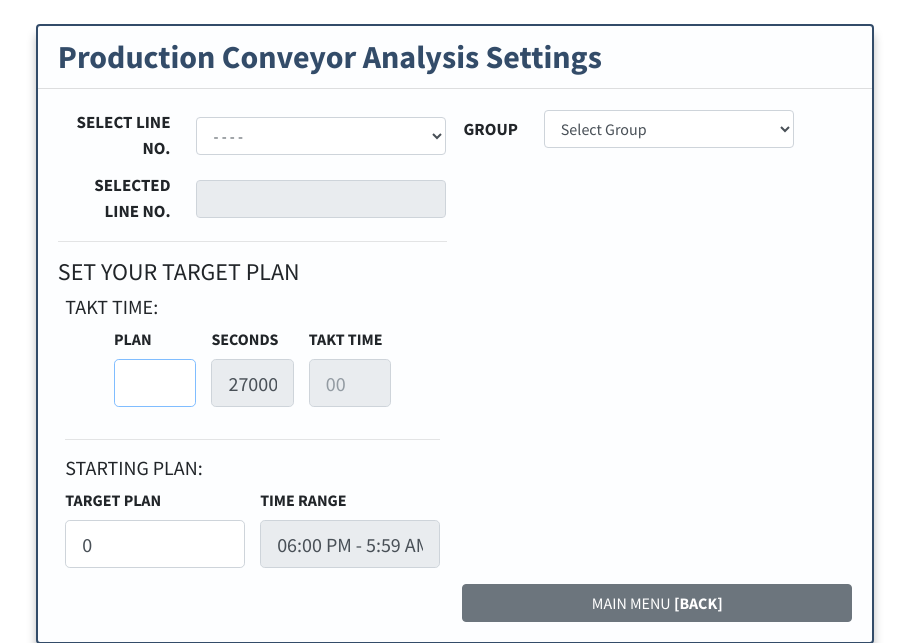
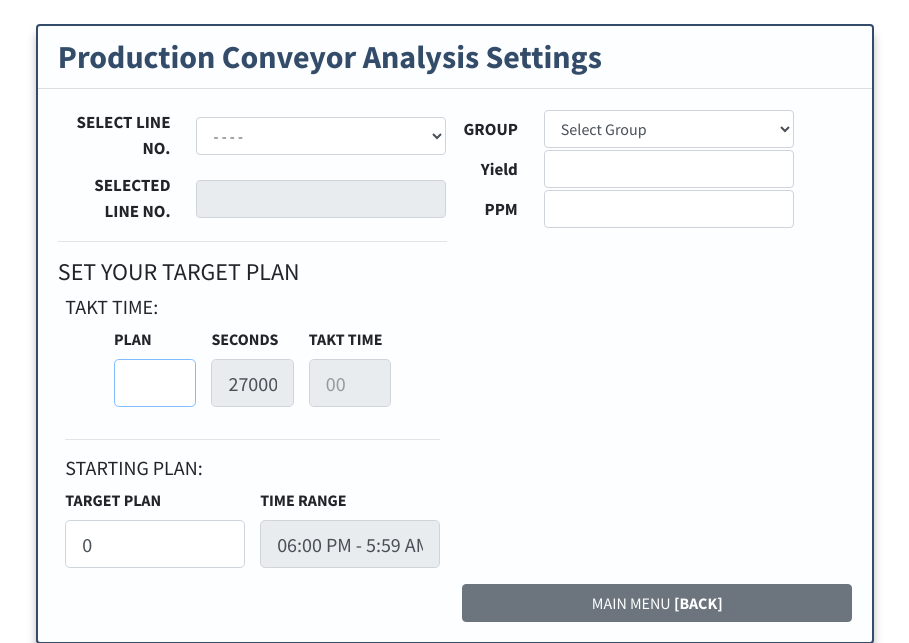
Before and after one commit to raymart-vergara/pcad, a PHP site: page /pcs_page/setting.php in a window 1280 px wide. Shown: the top 643 px of the page, without its empty margins (185-1094 px from the left). Run offline with PHP 8.4, Linux system fonts and the light colour scheme; data comes from the database, SQL or seed files in the repository; some libraries are stand-ins or nearby versions.

Commit message:
input field yeild and ppm

```diff
--- a/pcs_page/setting.php
+++ b/pcs_page/setting.php
@@ -83,7 +83,7 @@ if ($result) {
 										<div class="col-lg-3">
 											<div class="form-group">
 												<label>SECONDS</label>
-												<input type="text" class="form-control form-control-lg" id="secs" readonly required value="27000" >
+												<input type="text" class="form-control form-control-lg" id="secs" readonly required value="27000">
 											</div>
 										</div>
 										<div class="col-lg-3">
@@ -146,11 +146,27 @@ if ($result) {
 									<tr>
 										<td class="text-right font-weight-bold" style="font-size: 17px;">GROUP</td>
 										<td>
-										<select name="group" id="group" class="form-control ml-4" style="width: 250px;">
-											<option value=""  disabled selected >Select Group </option>
-											<option value="A">A</option>
+											<select name="group" id="group" class="form-control ml-4" style="width: 250px;">
+												<option value="" disabled selected>Select Group </option>
+												<option value="A">A</option>
 												<option value="B">B</option>
 											</select>
+										</td>
+									</tr>
+									<tr>
+										<td class="text-right font-weight-bold" style="font-size: 17px;">Yield</td>
+
+										<td>
+											<input type="text" class="ml-4 form-control" style="width: 250px;" id="yeild_target">
+										</td>
+										</td>
+									</tr>
+									<tr>
+										<td class="text-right font-weight-bold" style="font-size: 17px;">PPM</td>
+
+										<td>
+											<input type="text" class="ml-4 form-control" style="width: 250px;" id="ppm_target">
+										</td>
 										</td>
 									</tr>
 								</table>
@@ -164,14 +180,11 @@ if ($result) {
 										<b>[BACK]</b></button>
 								</div>
 								<div style="text-align: right;">
-								<button type="submit" style="width: 100%;" class="btn btn-success btn-target d-none" id="setplanBtn" name="request" value="addTarget" required>SET PLAN <b>[PLAY]</b></button>
-									<!-- <button type="submit" style="width: 100%;" class="btn btn-success btn-target d-none" id="setplanBtn" required>SET PLAN
-										<b>[PLAY]</b></button> -->
+									<button type="submit" style="width: 100%;" class="btn btn-success btn-target d-none" id="setplanBtn" name="request" value="addTarget" required>SET PLAN <b>[PLAY]</b></button>
 								</div>
 							</div>
 							<div class="col-md-6">
-							<button type="submit" style="width: 100%;" class="btn btn-secondary" id="menuBtn" name="request" value="mainMenu">MAIN MENU <b>[BACK]</b></button>
-							<!-- <button  href="index.php" class="btn btn-secondary" style="width: 100%;" id="menuBtn">MAIN MENU <b>[BACK]</b></button> -->
+								<button type="submit" style="width: 100%;" class="btn btn-secondary" id="menuBtn" name="request" value="mainMenu">MAIN MENU <b>[BACK]</b></button>
 							</div>
 						</div>
 					</div>
```
